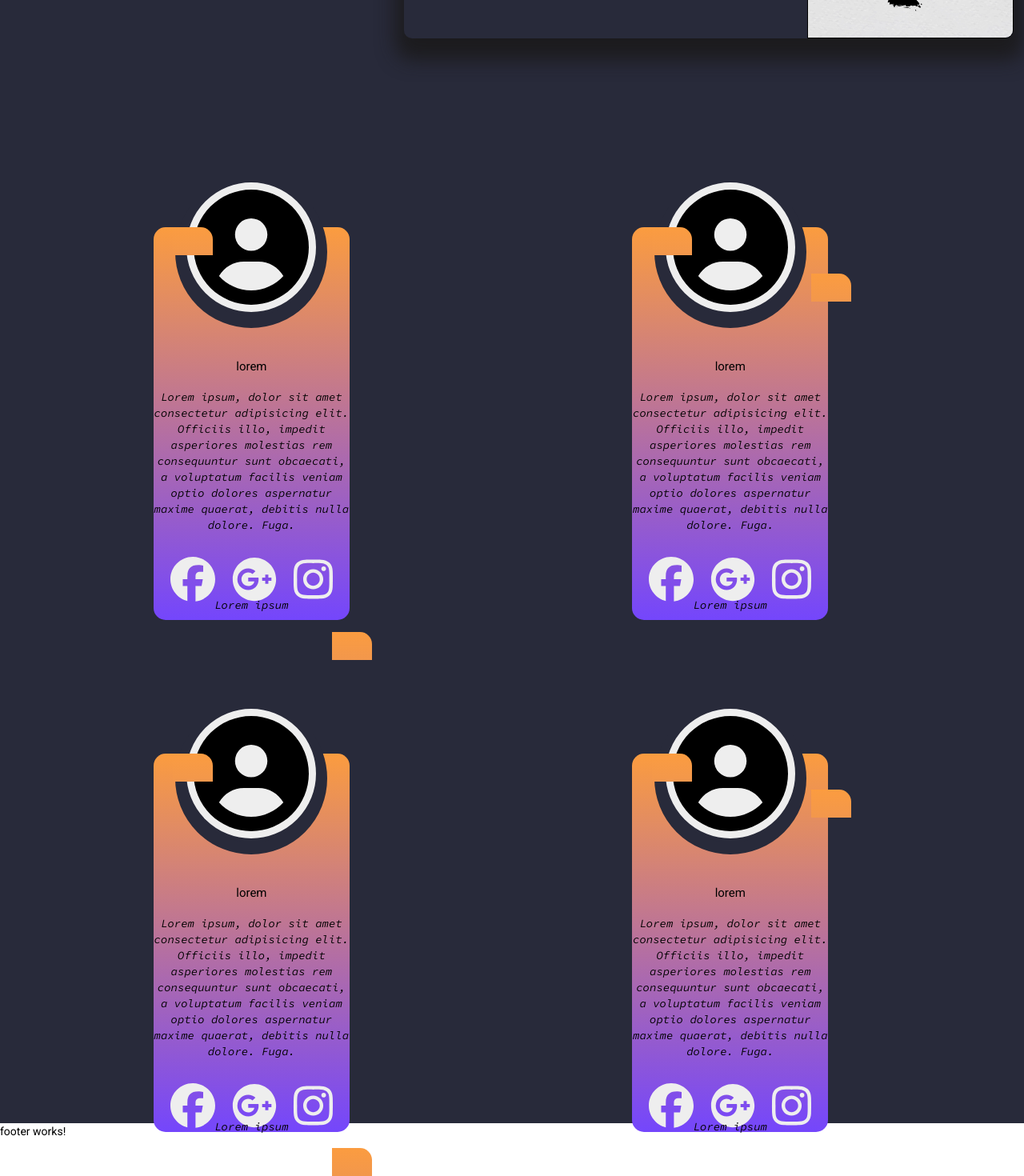
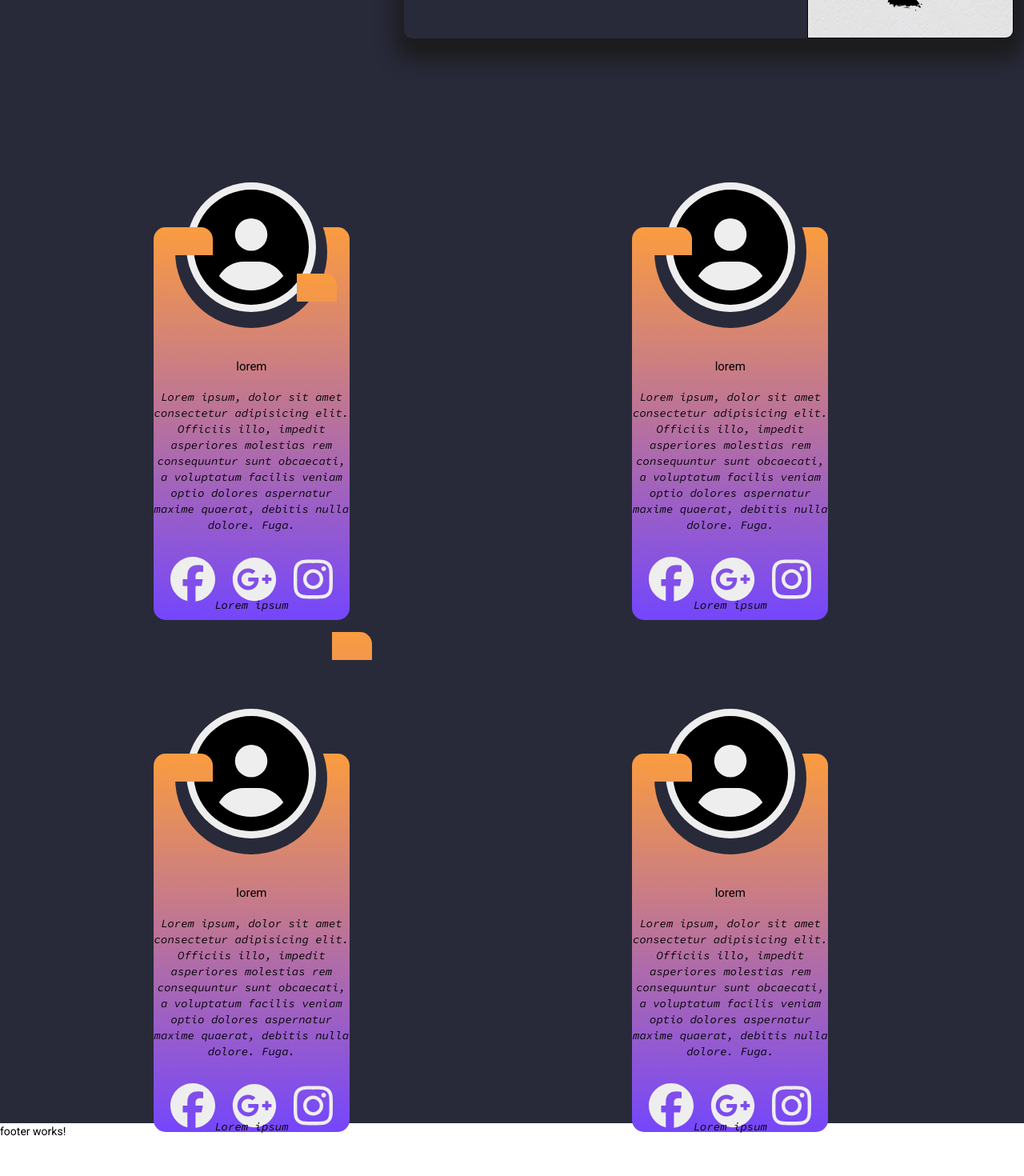
Before and after one commit to Epg33/vistas-proyecto, an Angular app: page / in a window 1280 px wide. Shown: the part 1346-2816 px from the top of the page at 80% size. After the commit the page ends 2781 px from the top, so only its background shows below. Built offline with nearby package versions, Linux system fonts and the light colour scheme; a web font is replaced by a local one.

Commit message:
terminar

```diff
--- a/src/app/components/landing/landing.component.css
+++ b/src/app/components/landing/landing.component.css
@@ -150,7 +150,7 @@
   border-top-right-radius: 15px;
 }
 
-.testi:nth-child(1)::after, .testi:nth-child(3)::after{
+.testi:nth-child(1)::after{
   content: '';
   position: absolute;
   height: 35px;
@@ -158,11 +158,11 @@
   width: 50px;
   background: linear-gradient(180deg, #FB9C40, #F2974C);
   z-index: 100;
-  right: 16.9%;
+  left: 29%;
   border-top-right-radius: 15px;
 }
 
-.testi:nth-child(2)::after, .testi:nth-child(4)::after {
+.testi:nth-child(2)::after {
   content: '';
   position: absolute;
   height: 35px;
```
